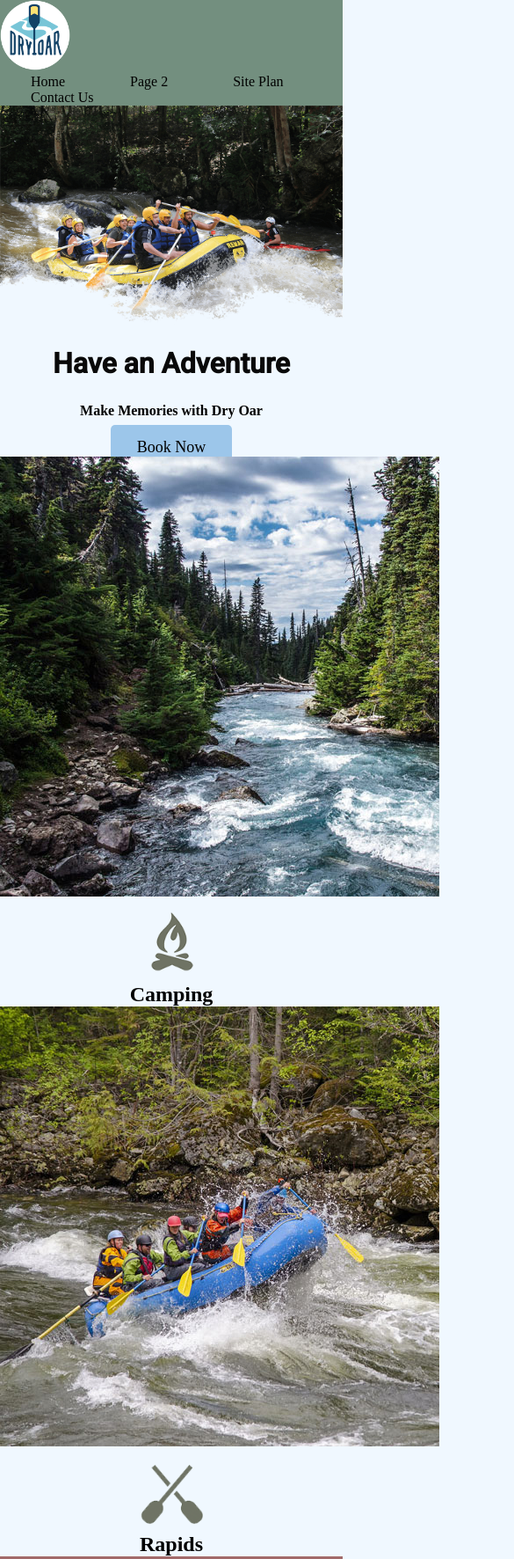
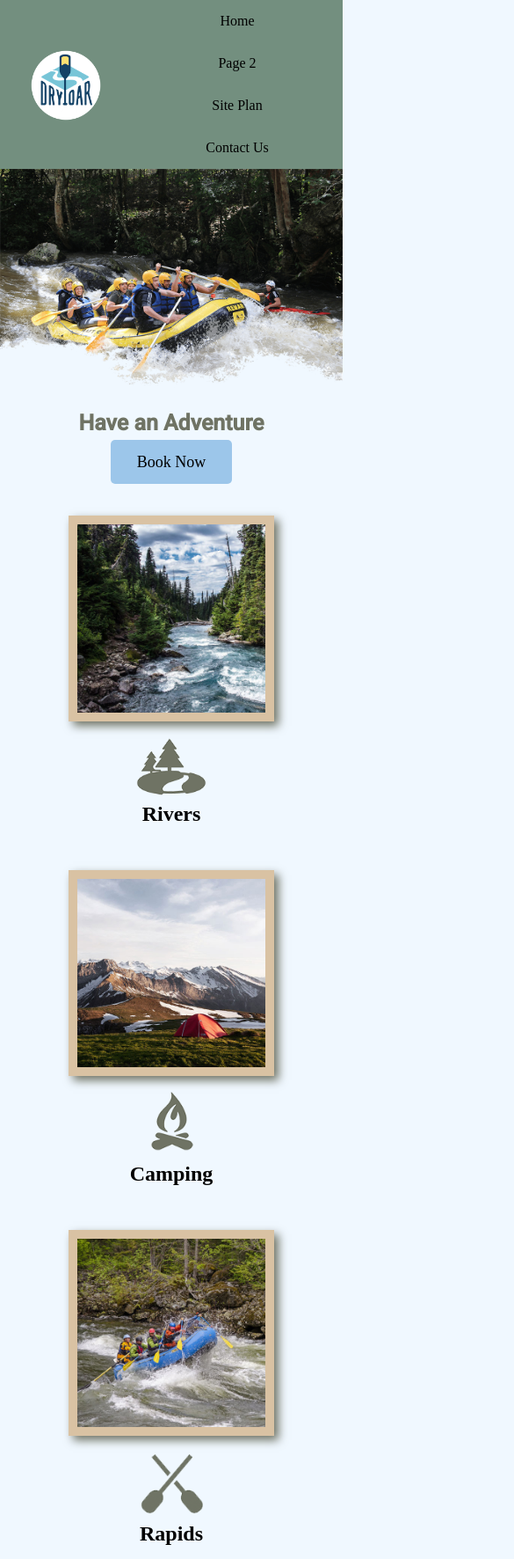
Before and after one commit to DylanPeter/WDD-130, a plain HTML site: page wwr/index.html in a window 390 px wide. Shown: the top 1772 px of the page at 88% size, 585 px wide, since content can reach past the window. Drawn offline with Linux system fonts and the light colour scheme.

Commit message:
finishing touches to the wwr website

```diff
--- a/wwr/index.html
+++ b/wwr/index.html
@@ -14,27 +14,32 @@
             <img class="logo" src="images/logo.png" alt="Dry Oar Logo">
         </a>
         <nav>
-            <a href="idex.html">Home</a>
+            <a href="index.html">Home</a>
             <a href="#">Page 2</a>
             <a href="site-pla-rafting.html">Site Plan</a>
             <a href="contactus.html">Contact Us</a>
         </nav>
     </header>
     <div id="hero">
+        <div id= "hero-box">
         <img id="hero-img" src="images/hero.png" alt="People enjoying white water rafting">
-
     </div>
     <section id="hero-msg">
-
         <h1 class="home-title">Have an Adventure</h1>
         <h4>Make Memories with Dry Oar</h4>
         <div class="button-box">
             <a class="book" href="contactus.html">Book Now</a>
         </div>
     </section>
+</div>
 <main class="home-grid">
     <section class="rivers-card">
         <img class="card-img" src="images/rivers.jpeg" alt="river in forest">
+        <img class="icon" src="images/river_icon.png" alt="river icon">
+        <h2>Rivers</h2>
+    </section>
+    <section class="camping-card">
+        <img class="card-img" src="images/camping.jpeg" alt="tent in mountains">
         <img class="icon" src="images/fire_icon.png" alt="fire icon">
         <h2>Camping</h2>
     </section>
@@ -44,7 +49,7 @@
         <h2>Rapids</h2>
     </section>
     <div id="background"></div>
-    <img class="moutaians" src="images/mountains.jpeg" alt="Misty mountaians">
+    <img class="mountains" src="images/mountains.jpeg" alt="Misty mountaians">
     <section class="msg">
         <h2>More Than Just The Thrill</h2>
         <p>Enjoy the breathtaking scenery. From valleys, meadows, conyons, and high peaks; it's way more than just the rapids. It's a great way to get away from it all and relax amongst all the beauty of the great outdoors.</p>
@@ -56,11 +61,14 @@
     <p><a href="site-plan-rafting.html">Site Plan</a></p>
     <p><a href="contactus.html">Contact Us</a></p>
     <div class="social">
-        <a href="https://facebook.com">
+        <a href="https://facebook.com" target="_blank">
             <img src="images/facebook.png" alt="fb icon">
         </a>
-        <a href="https://twitter.com">
+        <a href="https://twitter.com" target="_blank">
             <img src="images/twitter.png" alt="twitter icon">
+        </a>
+        <a href="https://instagram.com" target="_blank">
+            <img src="images/instagram.png" alt="instagram icon">
         </a>
     </div>
 </footer>
--- a/wwr/styles/style.css
+++ b/wwr/styles/style.css
@@ -10,6 +10,9 @@ body {
 }
 #logo_link {
     padding-top: 5px;
+    padding-top: 5px;
+    justify-self: center;
+    align-self: center;
 }
 
 .content {
@@ -89,8 +92,12 @@ main section img {
 #background {
     height: 725px;
     background-color: #a26a6a;
+    grid-column: 1/11;
+    grid-row: 4/9;
 }
 header {
+    display: grid;
+    grid-template-columns: 150px auto;
     background-color: #738f7f;
 }
 nav a:hover {
@@ -106,17 +113,33 @@ nav a:hover {
 }
 .rivers-card, .camping-card, .rapids-card {
     margin: 200px 0a;
+    grid-column: 2/4;
+    grid-row: 2/3;
+}
+.camping-card {
+    grid-column: 5/7;
+    grid-row: 2/3;
+}
+.rapids-card {
+    grid-column: 8/10;
+    grid-row: 2/3;
 }
 .msg {
     background-color: rgb(103, 137, 137);
     line-height: 1.5em;
     padding: 35px;
+    grid-column: 6/10;
+    grid-row: 6/7;
+    box-shadow: 5px 5px 10px #6f7364;
 }
 footer {
     background-color: rgb(85, 119, 152);
     margin-top: 200px;
     color: black;
     padding: 25px 50px;
+    display: flex;
+    justify-content: space-around;
+    align-items: center;
 }
 .logo {
     width: 80px;
@@ -128,6 +151,25 @@ footer {
 #hero-img {
     width: 100%;
 }
+#hero {
+    display: grid;
+    grid-template-columns: 1fr 3fr 1fr;
+    margin-top: -100px;
+}
+#hero-box {
+    grid-column: 1/4;
+    grid-row: 1/3;
+    z-index: -1;
+}
+#hero-msg h4 {
+    color: white;
+}
+#hero-msg {
+    grid-column: 2/3;
+    grid-row: 1/2;
+    margin-top: 100px;
+}
+
 footer p {
     font-size: 1.2em;
 }
@@ -137,4 +179,68 @@ footer p a:hover {
 
 .card-img {
     border: 10px;
+    border: 10px solid #d9c2a3;
+    transition: transform .5s;
+    box-shadow: 5px 5px 10px #6f7364;
 }
+.card-img:hover {
+    opacity: .6;
+    transform: scale(1.1);
+}
+#home-grid {
+    display: grid;
+}
+.card-img, .mountains {
+    width: 100%;
+}
+nav {
+    display: flex;
+    justify-content: space-around;
+}
+.mountains {
+    width: 100%;
+    grid-column: 2/7;
+    grid-row: 5/8;
+    box-shadow: 5px 5px 10px #6f7364;
+}
+@media screen and (max-width: 900px) {
+    #hero, .home-grid {
+        display: block;
+        height: auto;
+    }
+    nav, footer {
+        flex-direction: column;
+    }
+    nav a {
+        display: block;
+        padding: 15px;
+    }
+    #hero {
+        margin-top: 0;
+    }
+    #hero-msg {
+        margin-top: 0;
+    }
+    #hero-msg h4 {
+        display: none;
+    }
+    .home-title {
+        font-size: 25px;
+        color: #6f7364;
+    }
+    .rivers-card, .camping-card, .rapids-card {
+        margin: 50px auto;
+        width: 60%;
+    }
+    #background {
+        display: none;
+    }
+    .mountains, .msg {
+        width: 80%;
+        display: block;
+        margin: 0 auto;
+    }
+    footer {
+        margin-top: 25px;
+    }
+}
```
